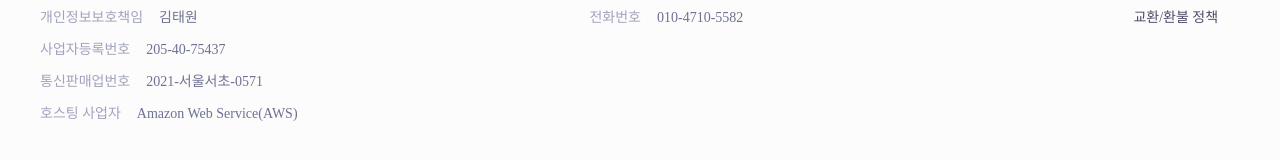
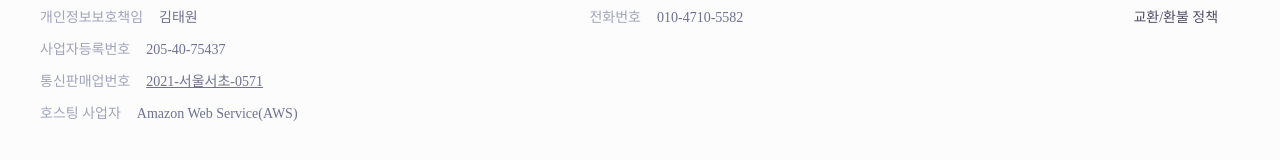
Before and after one commit to Advist-Project/Frontend, a Next.js app: page / in a window 1280 px wide. Shown: the part 7173-7333 px from the top of the page. Built offline with nearby package versions, Linux system fonts and the light colour scheme; no server answers; a web font is replaced by a local one.

Commit message:
사업자번호 팝업창 구현

```diff
--- a/src/components/footer.tsx
+++ b/src/components/footer.tsx
@@ -12,6 +12,10 @@ export const Footer = () => {
     window.scrollTo(0, 0);
   }
 
+  function popupModal(){
+    const url ="https://www.ftc.go.kr/bizCommPop.do?wrkr_no=2054075437";
+    window.open(url, "bizCommPop", "width=750, height=700,left='+ popupX + ', top='+ popupY ;");
+  }
   return (
     <footer>
           {
@@ -41,9 +45,9 @@ export const Footer = () => {
                 <label>사업자등록번호</label>
                 205-40-75437
               </li>
-              <li>
+              <li onClick = {popupModal} style={{cursor : "pointer"}}>
                 <label>통신판매업번호</label>
-                2021-서울서초-0571
+                <u>2021-서울서초-0571</u>
               </li>
               <li>
                 <label>호스팅 사업자</label>
```
